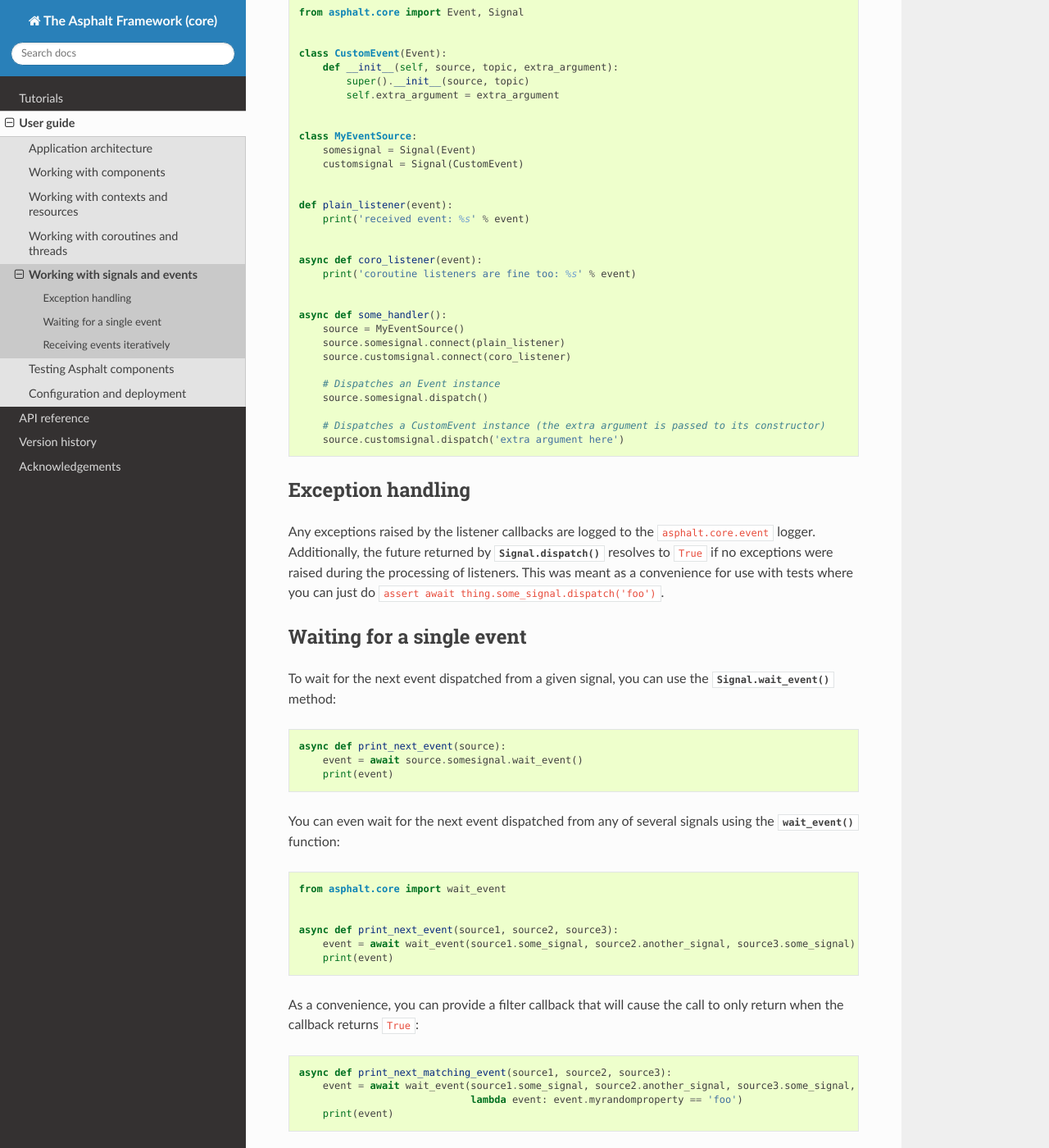
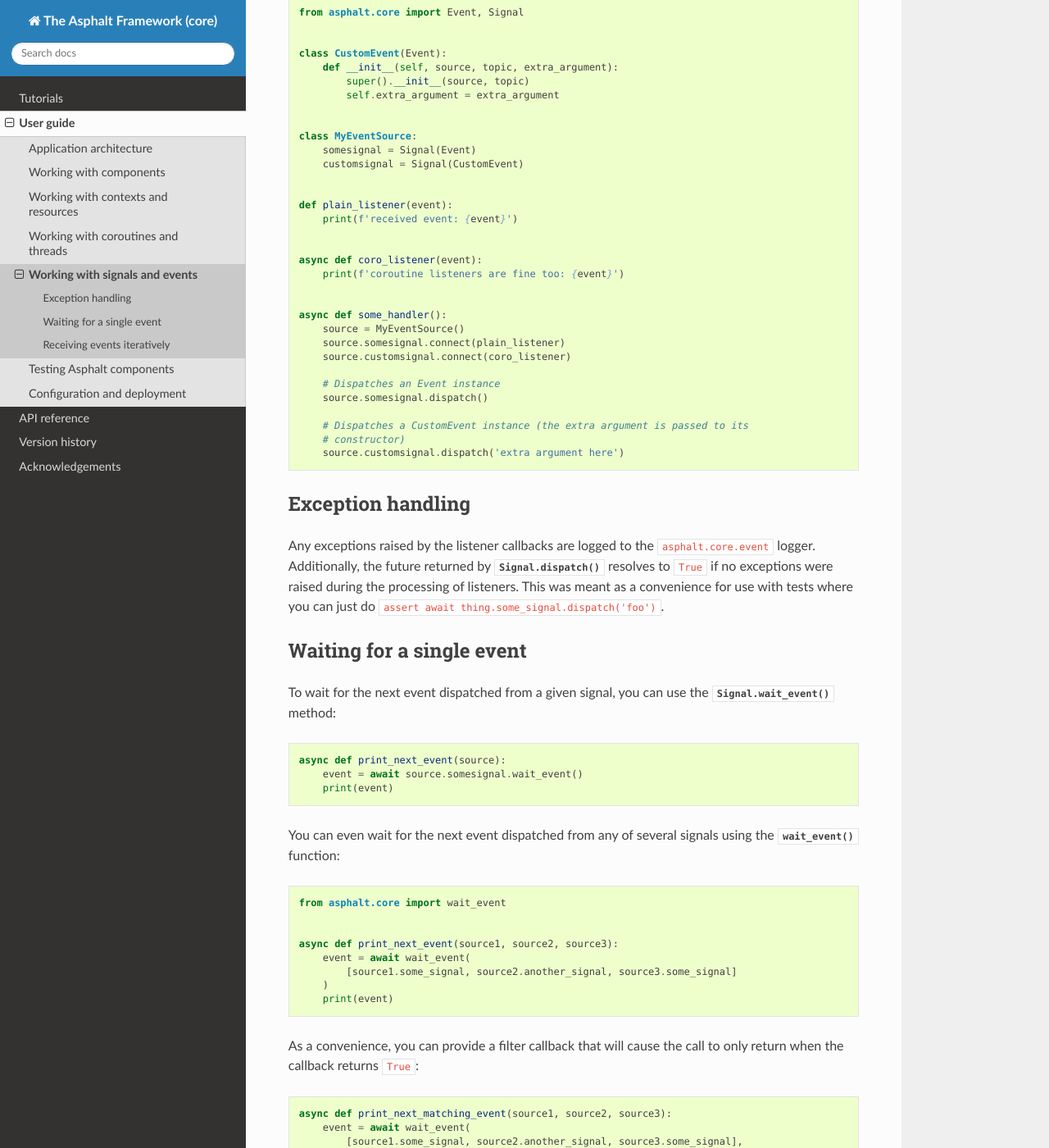
Before and after one commit to asphalt-framework/asphalt, a Sphinx documentation site: the page built from docs/userguide/events.rst, in a window 1280 px wide and 1400 px high, scrolled down 508 px. Shown: the whole window at 82% size. Built offline with Sphinx 7.4.7 and the Read the Docs theme 2.0.0, drawn with Linux system fonts in a browser that asks for light colours; the version number could not be read and is left out; some of the changed text lies outside the part shown.

Commit message:
Made multiple methods synchronous (#113)
Affected methods:

* Event.dispatch()
* Context.add_resource()
* Context.add_resource_factory()

Also fixed the arguments for `wait_event()` and `stream_events()` in the events documentation.

```diff
--- a/docs/api.rst
+++ b/docs/api.rst
@@ -38,6 +38,7 @@
 
 .. autoclass:: Event
 .. autoclass:: Signal
+.. autoclass:: SignalQueueFull
 .. autofunction:: stream_events
 .. autofunction:: wait_event
 
--- a/docs/userguide/events.rst
+++ b/docs/userguide/events.rst
@@ -3,15 +3,15 @@
 
 .. py:currentmodule:: asphalt.core
 
-Events are a handy way to make your code react to changes in another part of the application.
-To dispatch and listen to events, you first need to have one or more
+Events are a handy way to make your code react to changes in another part of the
+application. To dispatch and listen to events, you first need to have one or more
 :class:`Signal` instances as attributes of some class. Each signal needs to be
 associated with some :class:`Event` class. Then, when you dispatch a new event
 by calling :meth:`Signal.dispatch`, a new instance of this event class will be
 constructed and passed to all listener callbacks.
 
-To listen to events dispatched from a signal, you need to have a function or any other callable
-that accepts a single positional argument. You then pass this callable to
+To listen to events dispatched from a signal, you need to have a function or any other
+callable that accepts a single positional argument. You then pass this callable to
 :meth:`Signal.connect`. That's it!
 
 To disconnect the callback, simply call :meth:`Signal.disconnect` with whatever
@@ -34,11 +34,11 @@
 
 
     def plain_listener(event):
-        print('received event: %s' % event)
+        print(f'received event: {event}')
 
 
     async def coro_listener(event):
-        print('coroutine listeners are fine too: %s' % event)
+        print(f'coroutine listeners are fine too: {event}')
 
 
     async def some_handler():
@@ -49,16 +49,17 @@
         # Dispatches an Event instance
         source.somesignal.dispatch()
 
-        # Dispatches a CustomEvent instance (the extra argument is passed to its constructor)
+        # Dispatches a CustomEvent instance (the extra argument is passed to its
+        # constructor)
         source.customsignal.dispatch('extra argument here')
 
 Exception handling
 ------------------
 
-Any exceptions raised by the listener callbacks are logged to the ``asphalt.core.event`` logger.
-Additionally, the future returned by :meth:`Signal.dispatch` resolves to
-``True`` if no exceptions were raised during the processing of listeners. This was meant as a
-convenience for use with tests where you can just do
+Any exceptions raised by the listener callbacks are logged to the ``asphalt.core.event``
+logger. Additionally, the future returned by :meth:`Signal.dispatch` resolves to
+``True`` if no exceptions were raised during the processing of listeners. This was meant
+as a convenience for use with tests where you can just do
 ``assert await thing.some_signal.dispatch('foo')``.
 
 Waiting for a single event
@@ -78,15 +79,19 @@
 
 
     async def print_next_event(source1, source2, source3):
-        event = await wait_event(source1.some_signal, source2.another_signal, source3.some_signal)
+        event = await wait_event(
+            [source1.some_signal, source2.another_signal, source3.some_signal]
+        )
         print(event)
 
 As a convenience, you can provide a filter callback that will cause the call to only return when
 the callback returns ``True``::
 
     async def print_next_matching_event(source1, source2, source3):
-        event = await wait_event(source1.some_signal, source2.another_signal, source3.some_signal,
-                                 lambda event: event.myrandomproperty == 'foo')
+        event = await wait_event(
+            [source1.some_signal, source2.another_signal, source3.some_signal],
+            lambda event: event.myrandomproperty == 'foo'
+        )
         print(event)
 
 Receiving events iteratively
--- a/pyproject.toml
+++ b/pyproject.toml
@@ -96,6 +96,9 @@
 
 [tool.coverage.report]
 show_missing = true
+exclude_also = [
+    "@overload"
+]
 
 [tool.tox]
 legacy_tox_ini = """
```
Also changed, not shown: other parts of docs/userguide/events.rst (+8 -9 lines), 6 other files.
